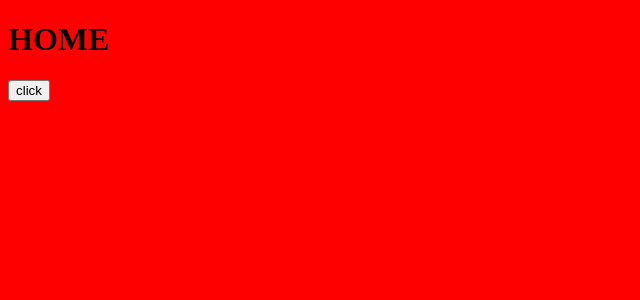
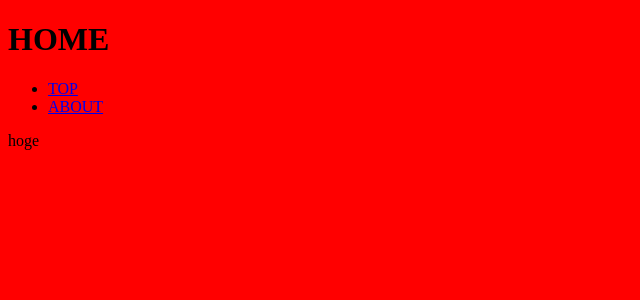
Before and after one commit to 8mo10dance/nx01, a React app in the folder front/: page / in a window 1280 px wide. Shown: the top 300 px of the page, without its empty margins (0-640 px from the left). Built offline with nearby package versions, Linux system fonts and the light colour scheme.

Commit message:
feat: Layout を実装する

```diff
--- /dev/null
+++ b/front/src/components/Layout/Header.tsx
@@ -0,0 +1,25 @@
+import React from "react";
+
+import { Link } from "react-router-dom";
+
+export type Props = {
+  title: string;
+};
+
+export default function Header({ title }: Props) {
+  return (
+    <header>
+      <h1>{title}</h1>
+      <nav>
+        <ul>
+          <li>
+            <Link to="/">TOP</Link>
+          </li>
+          <li>
+            <Link to="/about">ABOUT</Link>
+          </li>
+        </ul>
+      </nav>
+    </header>
+  );
+}
--- /dev/null
+++ b/front/src/components/Layout/index.tsx
@@ -0,0 +1,17 @@
+import React, { ReactNode } from "react";
+
+import Header from "./Header";
+
+export type Props = {
+  title: string;
+  children: ReactNode;
+};
+
+export default function Layout({ title, children }: Props) {
+  return (
+    <div>
+      <Header title={title} />
+      <main>{children}</main>
+    </div>
+  );
+}
--- a/front/src/pages/About.tsx
+++ b/front/src/pages/About.tsx
@@ -1,5 +1,7 @@
 import React from "react";
 
+import Layout from "../components/Layout";
+
 export default function About() {
-  return <h1>ABOUT</h1>;
+  return <Layout title="ABOUT">hoge</Layout>;
 }
--- a/front/src/pages/Home.tsx
+++ b/front/src/pages/Home.tsx
@@ -1,19 +1,7 @@
 import React from "react";
-import { useHistory } from "react-router-dom";
+
+import Layout from "../components/Layout";
 
 export default function Home() {
-  const history = useHistory();
-
-  return (
-    <div>
-      <h1>HOME</h1>
-      <button
-        onClick={() => {
-          history.replace("/about");
-        }}
-      >
-        click
-      </button>
-    </div>
-  );
+  return <Layout title="HOME">hoge</Layout>;
 }
```
